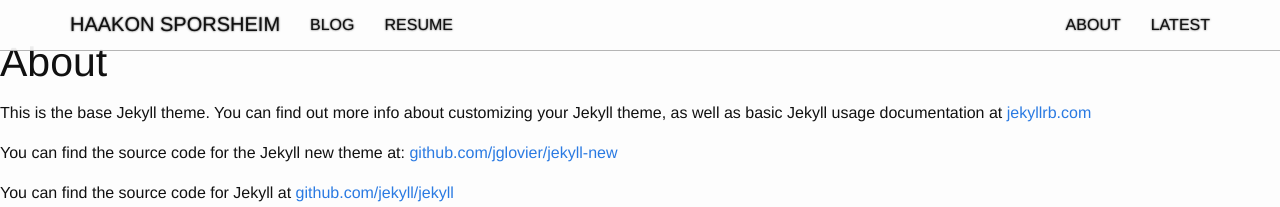
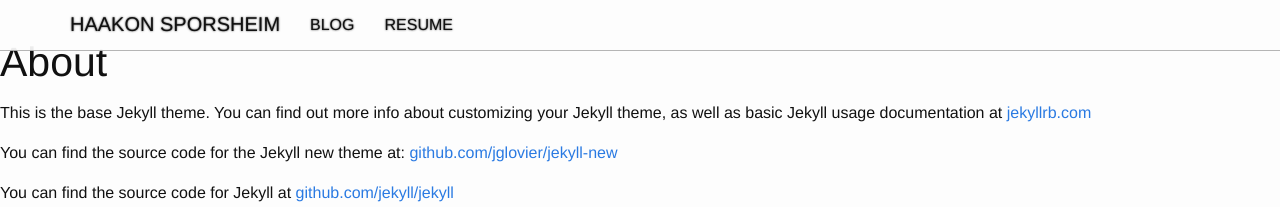
Before and after one commit to ieei/ieei.github.io, a Jekyll site: the page built from about.md, in a window 1280 px wide. Shown: the top 207 px of the page. Built offline with Jekyll 4.4.1, drawn with Linux system fonts in a browser that asks for light colours; nearby versions of some CDN libraries.

Commit message:
navigation: Improve what to show in navbar based on layout.

```diff
--- a/_config.yml
+++ b/_config.yml
@@ -12,6 +12,10 @@ url: "https://ieei.github.io" # the base hostname & protocol for your site
 twitter_username: haaspors
 github_username:  ieei
 
+nav-pages:
+  - blog
+  - resume
+
 # Build settings
 markdown: kramdown
 highlighter: pygments
--- a/_includes/navigation.html
+++ b/_includes/navigation.html
@@ -1,10 +1,10 @@
 <nav class="navbar navbar-default text-uppercase navbar-fixed-top {% if page.navbar %}navbar-{{ page.navbar }}{% endif %}" role="navigation">
   <div class="container">
       <div class="navbar-header">
-        {% if page.id %}
+        {% if page.landing %}
+          <a class="navbar-brand page-scroll" href="#page-top">{{ site.name }}</a>
+        {% else %}
           <a class="navbar-brand" href="{{ "/" | prepend: site.baseurl }}">{{ site.name }}</a>
-        {% else %}
-          <a class="navbar-brand page-scroll" href="#page-top">{{ site.name }}</a>
         {% endif %}
         <button type="button" class="navbar-toggle" data-toggle="collapse" data-target=".navbar-collapse" aria-expanded="false" aria-controls="navbar">
           <span class="sr-only">Toggle navigation</span>
@@ -14,13 +14,15 @@
       <div id="ieei-navbar" class="collapse navbar-collapse">
         <ul class="nav navbar-nav">
           <li><a class="hidden active" href="#page-top"></a></li>
-          <li><a href="{{ "/blog/" | prepend: site.baseurl }}">Blog</a></li>
-          <li><a href="{{ "/resume/" | prepend: site.baseurl }}">Resume</a></li>
+          {% for item in site.nav-pages %}
+          <li><a href="/{{ item | prepend: site.baseurl }}/">{{ item }}</a></li>
+          {% endfor %}
         </ul>
-        {% if page.id == None %}
+        {% if page.nav-sections %}
         <ul class="nav navbar-nav navbar-right">
-          <li><a class="page-scroll" href="#about">About</a></li>
-          <li><a class="page-scroll" href="#latest">Latest</a></li>
+          {% for item in page.nav-sections %}
+          <li><a class="page-scroll" href="#{{ item }}">{{ item }}</a></li>
+          {% endfor %}
         </ul>
         {% endif %}
       </div>
--- a/index.html
+++ b/index.html
@@ -1,7 +1,11 @@
 ---
 layout: default
+landing: true
 navbar: transparent-light
 header: intro
+nav-sections:
+  - about
+  - latest
 ---
 
 <section id="about" class="section container">
```
